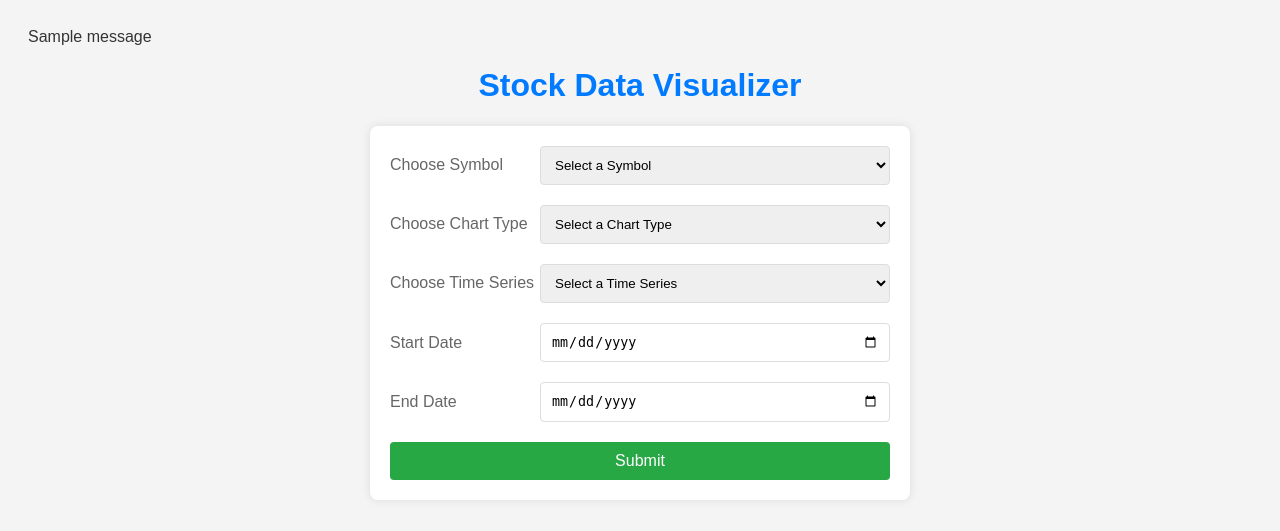
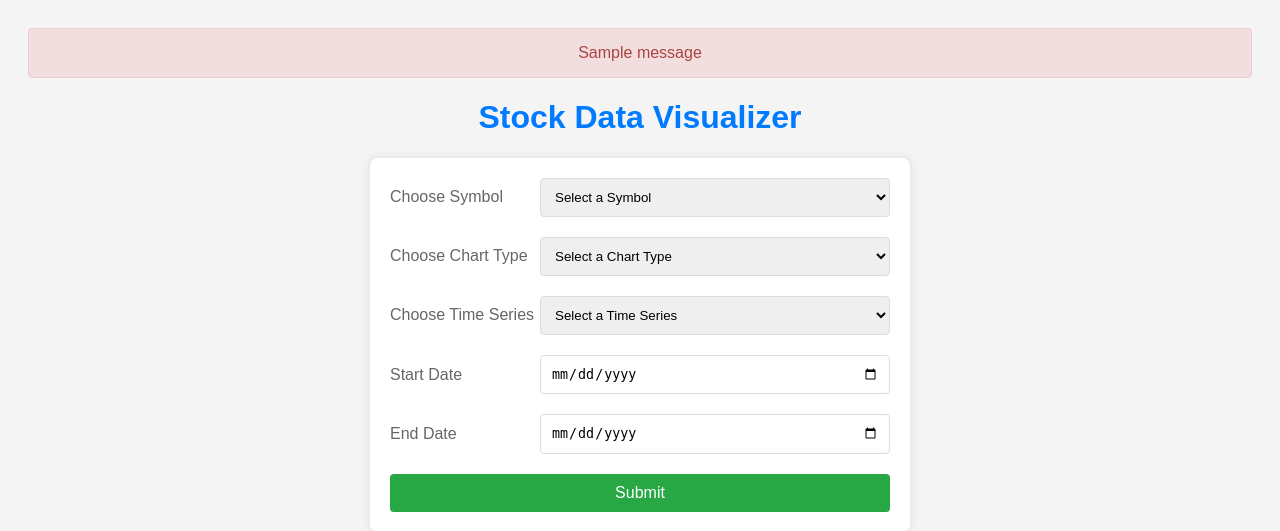
Before and after one commit to gerardl/stock-data-web, a Flask app: page / in a window 1280 px wide. Shown: the top 531 px of the page. Run offline with Flask 3, Linux system fonts and the light colour scheme; one stand-in notice (Sample message) is shown.

Commit message:
fix error styling

```diff
--- a/app.py
+++ b/app.py
@@ -15,7 +15,7 @@ app.stocks = []
 app.chart_types = ["Bar", "Line"]
 app.time_series = ["Intraday", "Daily", "Weekly", "Monthly"]
 
-app.api_key = 'SV7DD9W1DE9D97RZ'
+app.api_key = 'NEROPB7GSBY1QYCG' #J5LDCQZ319SD6AU8 NEROPB7GSBY1QYCG SV7DD9W1DE9D97RZ
 
 @app.before_request
 def load_stock_data():
--- a/static/style.css
+++ b/static/style.css
@@ -70,3 +70,15 @@ embed {
     border: 1px solid #ddd; /* Optional border for the embed element */
     border-radius: 4px; /* Rounded corners for the embed element */
 }
+
+.alert {
+    padding: 15px;
+    margin-bottom: 20px;
+    border: 1px solid transparent;
+    border-radius: 4px;
+    text-align: center;
+    font-size: 16px;
+    color: #a94442;
+    background-color: #f2dede;
+    border-color: #ebccd1;
+}
--- a/templates/base.html
+++ b/templates/base.html
@@ -6,9 +6,15 @@
     <link rel="stylesheet" href="{{ url_for('static', filename='style.css') }}">
 </head>
 <body>
-    {% for message in get_flashed_messages() %}
-        <div class="alert">{{ message }}</div>
-    {% endfor %}
+    {% with messages = get_flashed_messages() %}
+        {% if messages %}
+        <div class="alert">
+            {% for message in messages %}
+            <div>{{ message }}</div>
+            {% endfor %}
+        </div>
+        {% endif %}
+    {% endwith %}
     <h1>Stock Data Visualizer</h1>
     <div class="container">
         {% block content %} {% endblock %}
```
